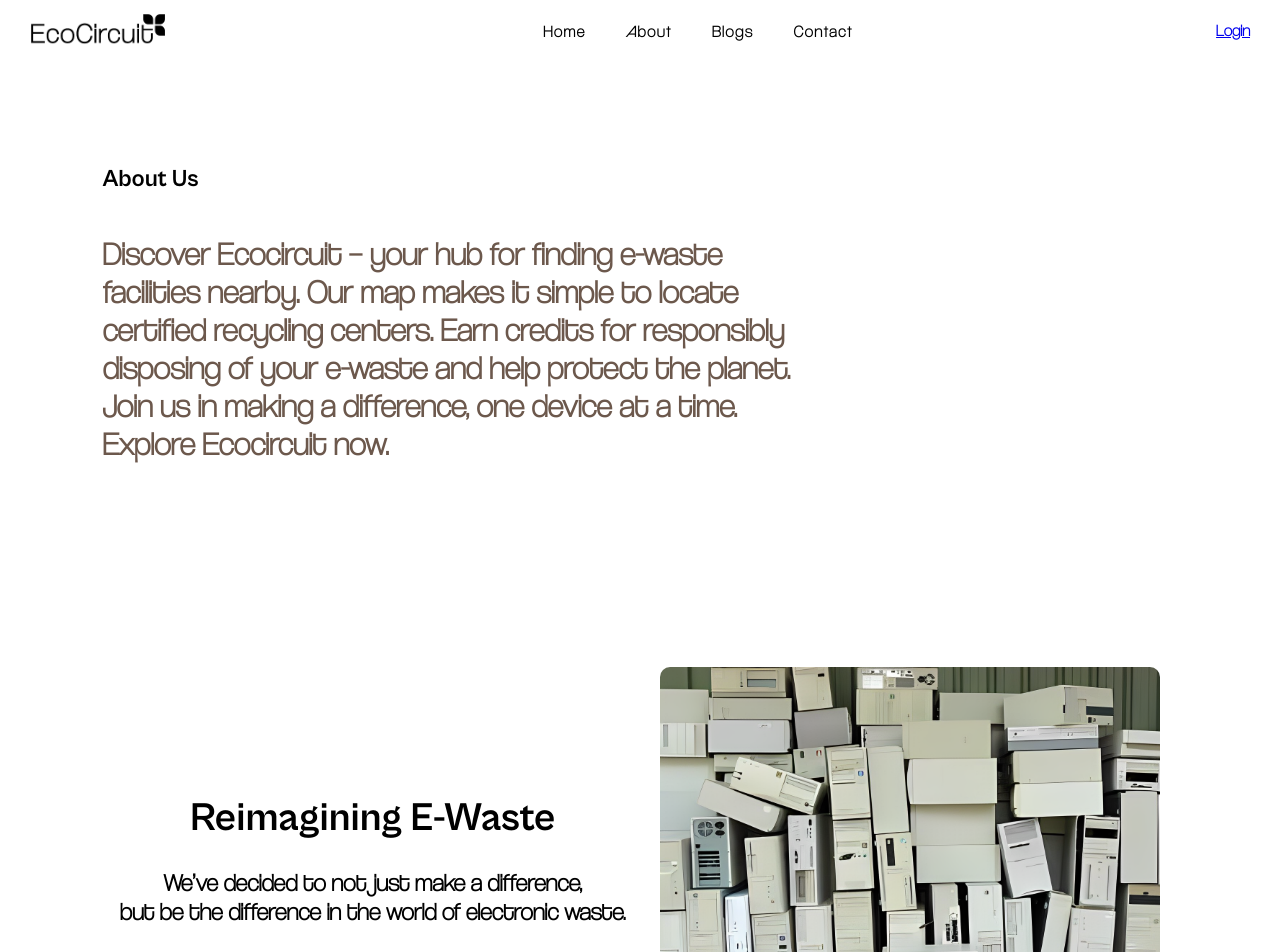
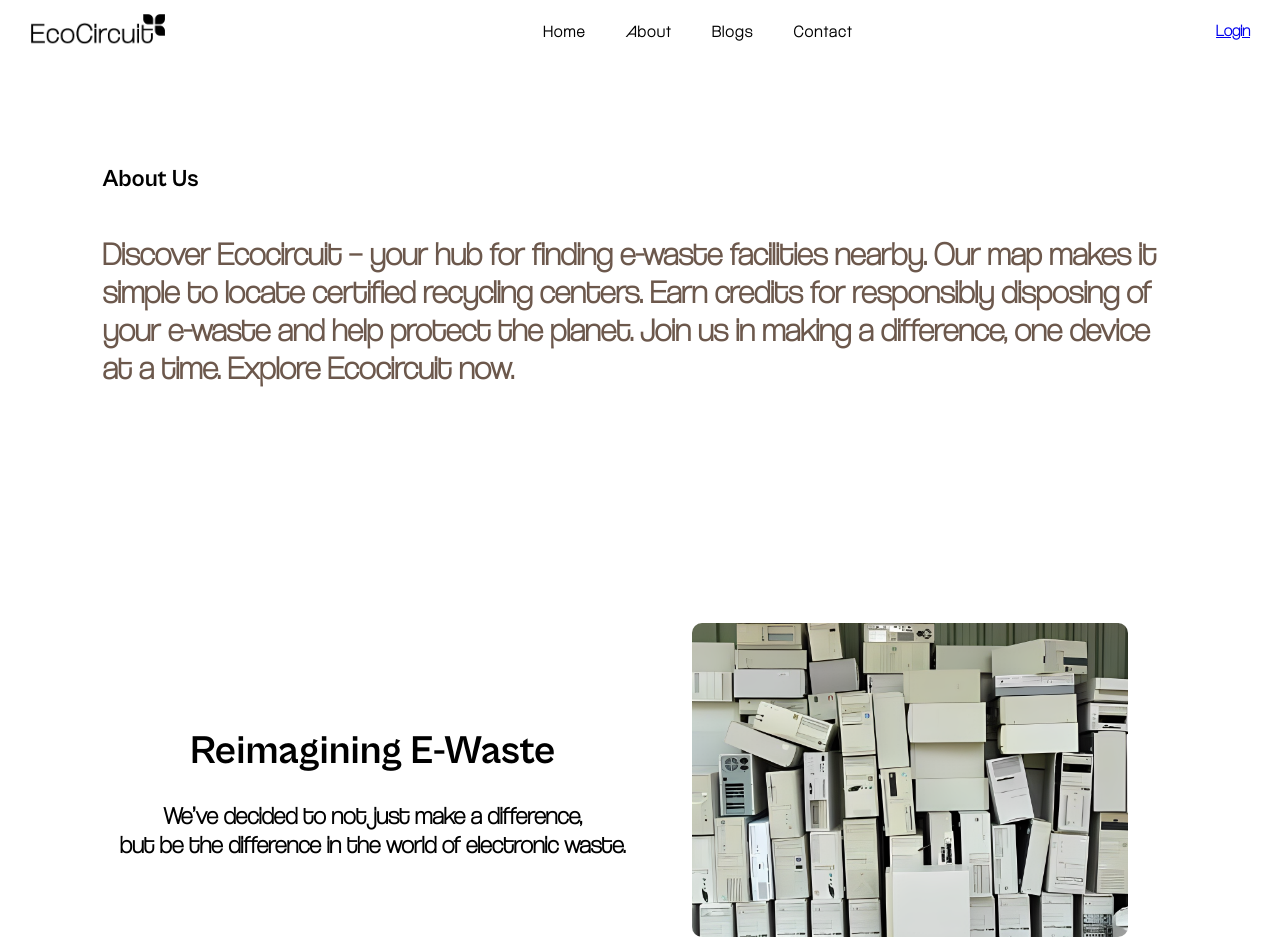
Before and after one commit to atulsahani8/EcoCircuit, a React (Create React App) app in the folder frontend/: page /about in a window 1280 px wide. Shown: the top 952 px of the page. Built offline with nearby package versions, Linux system fonts and the light colour scheme.

Commit message:
About us

```diff
--- a/frontend/src/Containers/About/About.scss
+++ b/frontend/src/Containers/About/About.scss
@@ -1,3 +1,4 @@
+$mobile : 320px;
 
 .about {
   margin: 0;
@@ -6,7 +7,7 @@
   // background-color: #F0EAD2;
 
   .about-content {
-    width: 70%;
+    width: 100%;
     height: auto;
     padding: 8%;
     display: flex;
@@ -57,9 +58,9 @@
       }
     }
 
-
     .about-sub-image {
       width: 100%;
+      padding: 2em;
       max-width: 500px;
       height: auto;
       display: flex;
@@ -110,3 +111,13 @@
     }
   }
 }
+
+
+@media only screen and (max-device-width: 480px){
+  .about .about-sub{
+    flex-direction: column;
+  }
+  .about-paragraph{
+    font-size: 2vh;
+  }
+}
```
